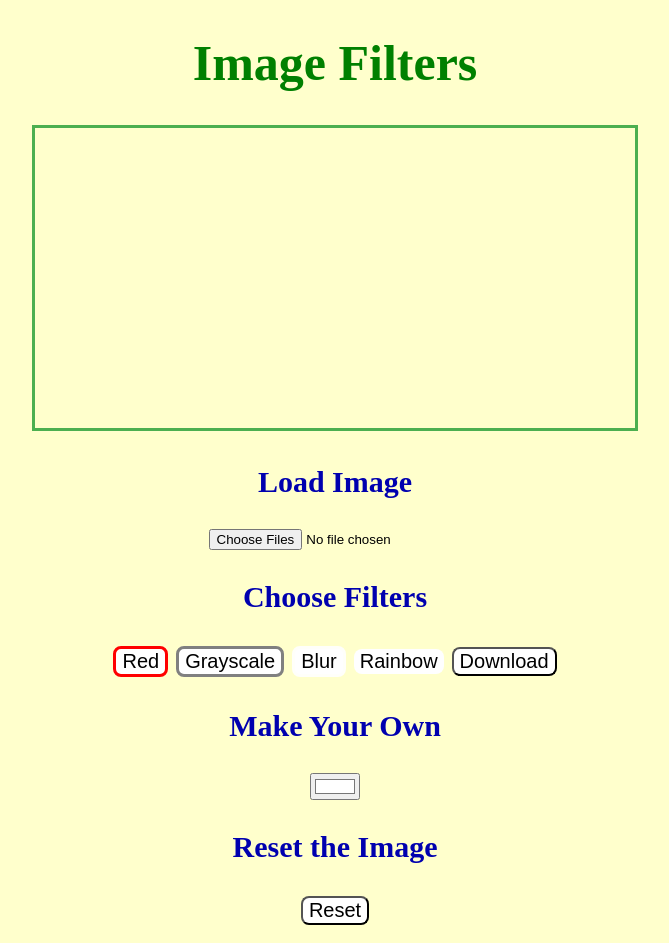
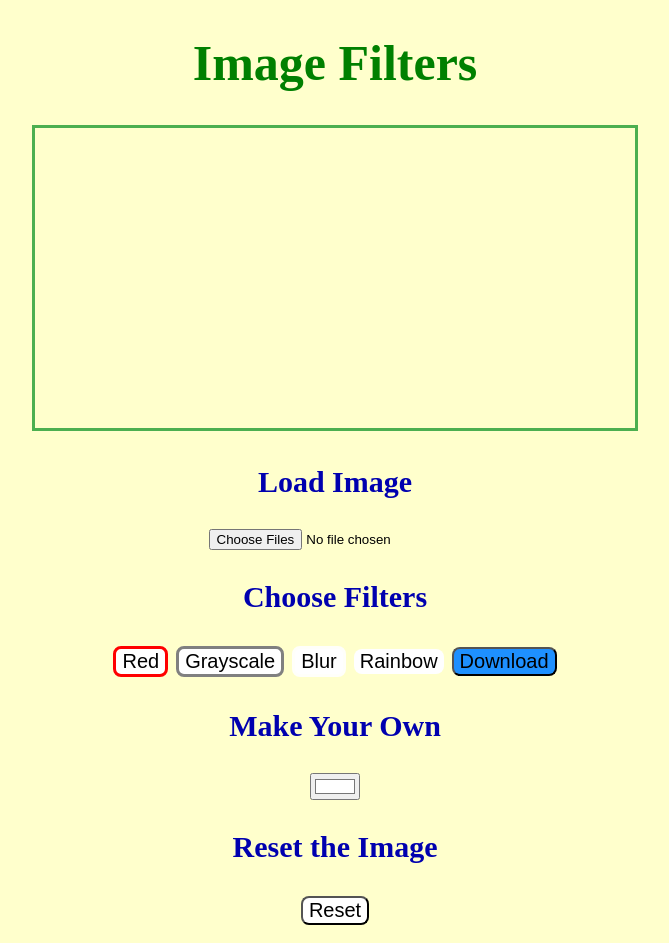
Before and after one commit to patrickng99/Image_Filters, a plain HTML site: page index.html in a window 1280 px wide. In both pictures the pointer is over the input "Download". Shown: the whole page, without its empty margins (305-974 px from the left). Drawn offline with Linux system fonts and the light colour scheme.

Commit message:
Update style.css
Added the style for the download button.

```diff
--- a/style.css
+++ b/style.css
@@ -51,6 +51,9 @@ p {
 #rainbow:hover {
   background-image: linear-gradient(red, orange, green, blue);
 }
+#download:hover {
+  background-color: #1E90FF
+}
 #rst:hover {
   background-color: #e7e7e7;
 }
```
